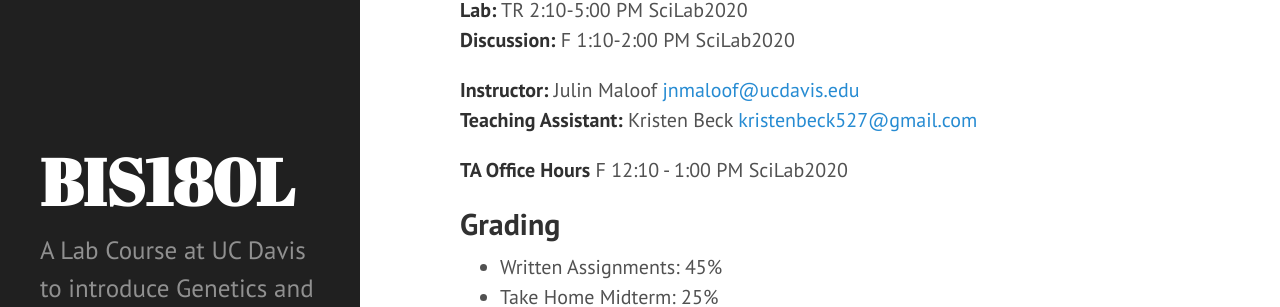
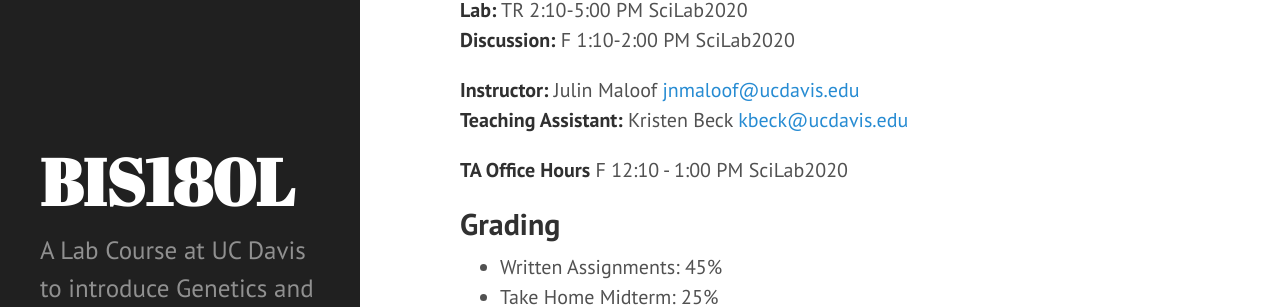
Before and after one commit to rjcmarkelz/BIS180L_web, a Jekyll site: the page built from Course-Info.md, in a window 1280 px wide and 900 px high. Shown: the part 233-540 px from the top of the window. Built offline with Jekyll 4.4.1, drawn with Linux system fonts in a browser that asks for light colours; Markdown is read by kramdown in place of the engine named in the settings; some of the changed lines change nothing that is shown.

Commit message:
Updated Kristen's email

```diff
--- a/Course-Info.md
+++ b/Course-Info.md
@@ -11,7 +11,7 @@
 
 
 __Instructor:__  Julin Maloof <jnmaloof@ucdavis.edu>
-__Teaching Assistant:__ Kristen Beck <kristenbeck527@gmail.com>
+__Teaching Assistant:__ Kristen Beck <kbeck@ucdavis.edu>
 
 __TA Office Hours__ F 12:10 - 1:00 PM SciLab2020
 
```
